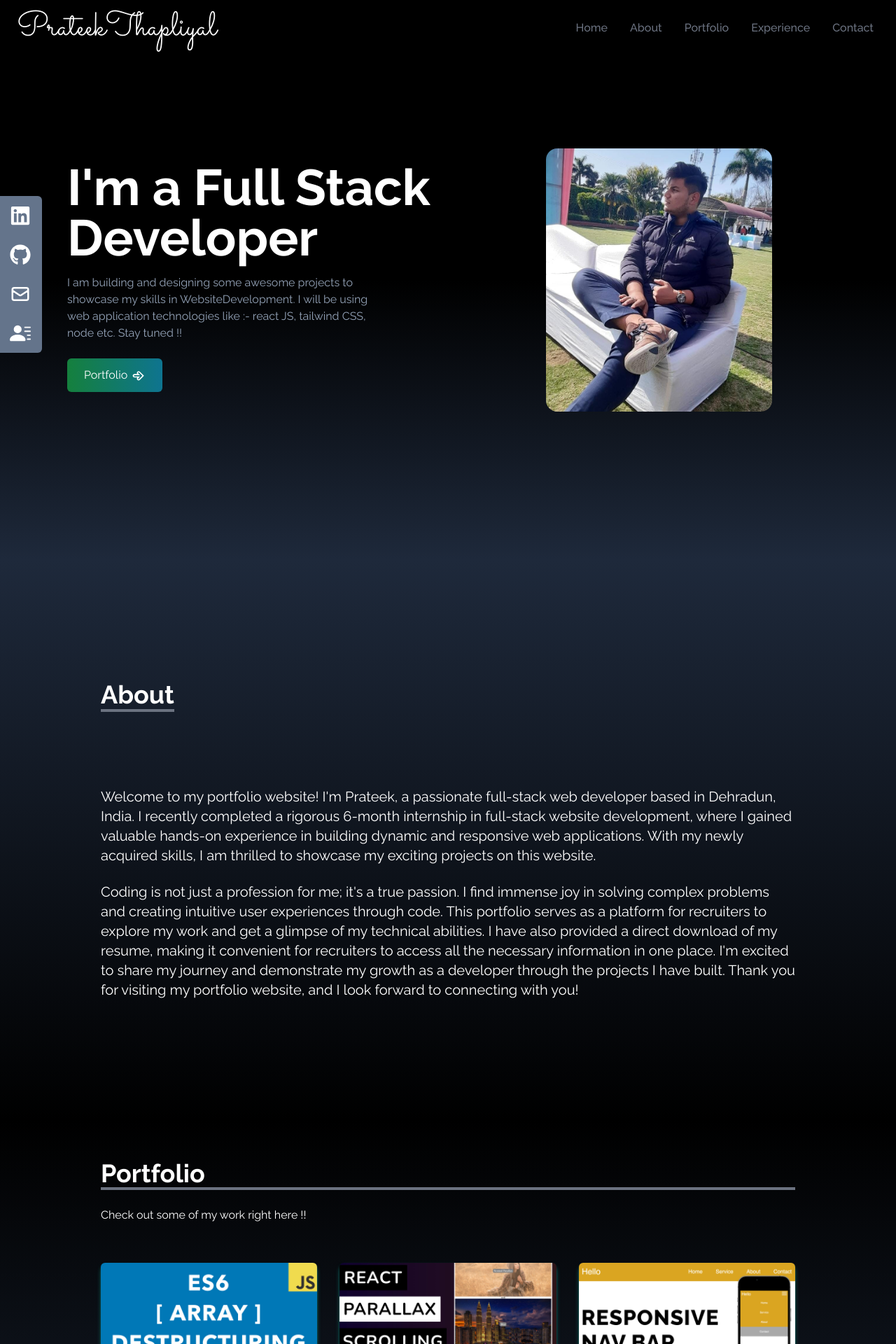
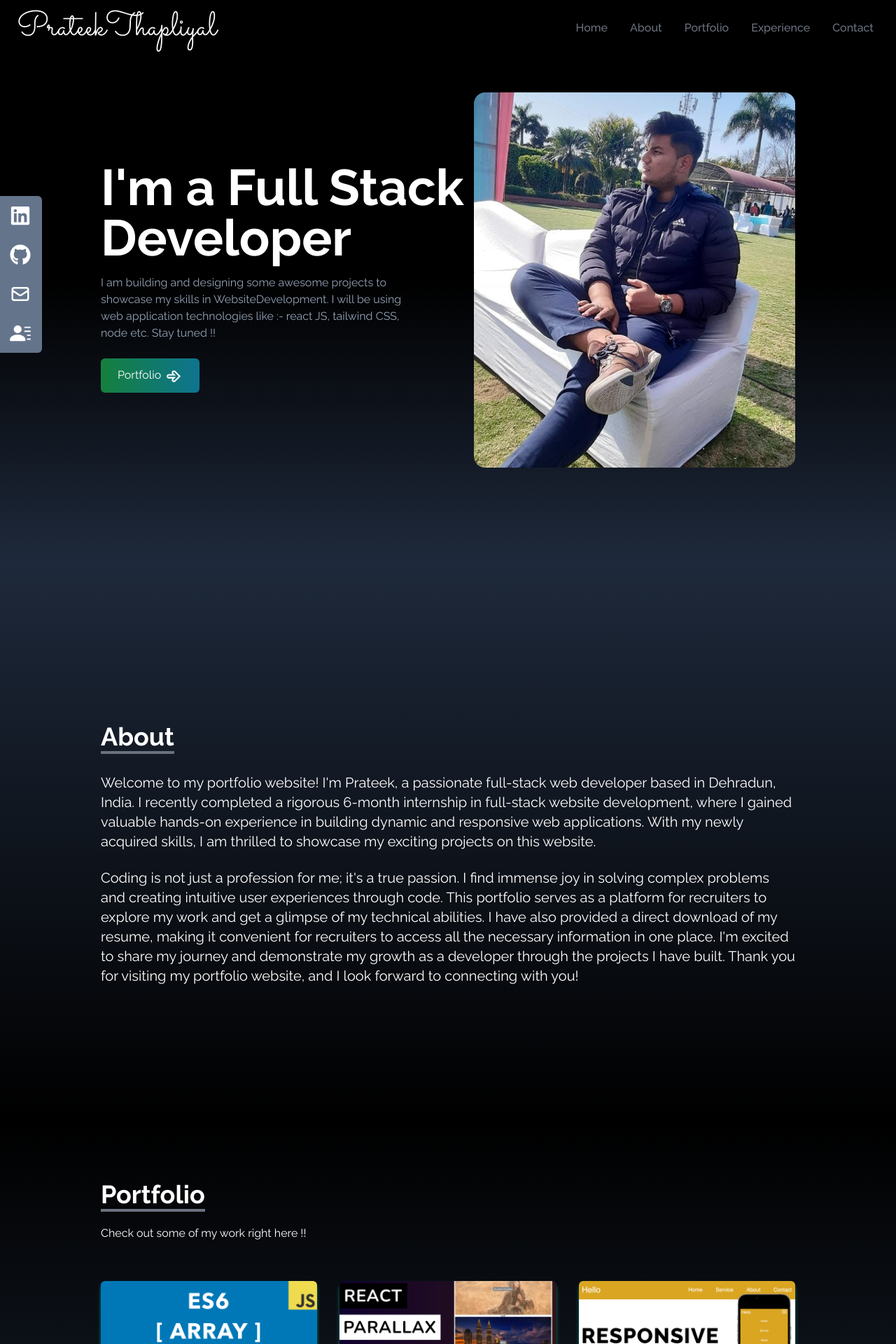
Before and after one commit to Prat05devs/react-one-portfolio, a React (Create React App) app: page / in a window 1280 px wide. Shown: the top 1920 px of the page at 70% size. Built offline with nearby package versions, Linux system fonts and the light colour scheme; the HTML template or start-up script is replaced by a standard one.

Commit message:
size changes

```diff
--- a/src/components/About.jsx
+++ b/src/components/About.jsx
@@ -2,15 +2,15 @@ import React from 'react'
 
 const About = () => {
   return (
-    <div name="about" className='w-full h-screen bg-gradient-to-b from-slate-800 to-black text-white'>
+    <div name="about" className='w-full h-screen p-0 bg-gradient-to-b from-slate-800 to-black text-white'>
 
-      <div className='max-w-screen-lg p-4 mx-auto flex flex-col justify-center w-full h-full'>
+      <div className='max-w-screen-lg pt-20 pl-4 pb-10 pr-4 mx-auto flex flex-col justify-center w-full h-full'>
 
         <div className='pb-8'>
             <p className='text-4xl font-bold inline border-b-4 border-gray-500'>About</p>
         </div>
 
-        <p className='text-xl mt-20'>
+        <p className='text-xl mt-15'>
         Welcome to my portfolio website! I'm Prateek, a passionate full-stack web developer based in Dehradun, India. I recently completed a rigorous 6-month internship in full-stack website development, where I gained valuable hands-on experience in building dynamic and responsive web applications. With my newly acquired skills, I am thrilled to showcase my exciting projects on this website.
         </p>
 
--- a/src/components/Contact.jsx
+++ b/src/components/Contact.jsx
@@ -2,8 +2,8 @@ import React from 'react'
 
 const Contact = () => {
   return (
-    <div name="contact" className='w-full h-screen bg-gradient-to-b from-black to-slate-800 p-4 text-white'>
-       <div className='flex flex-col p-4 justify-center max-w-screen-lg mx-auto h-full'>
+    <div name="contact" className='w-full h-screen bg-gradient-to-b from-black to-slate-800 p-4 mb-0 text-white'>
+       <div className='flex flex-col pt-16 pl-4 pb-4 pr-4 justify-center max-w-screen-lg mx-auto h-full'>
         <div className='pb-8'>
             <p className='text-4xl font-bold inline border-b-4 border-gray-500'>Contact</p>
             <p className='py-6'>Submit this form below to get in touch with me <br />
--- a/src/components/Experience.jsx
+++ b/src/components/Experience.jsx
@@ -65,7 +65,7 @@ const Experience = () => {
     <div name="experience"
         className='bg-gradient-to-b from-slate-800 to-black w-full h-screen '>
 
-        <div className='max-w-screen-lg mx-auto p-4  flex flex-col justify-center w-full h-full text-white '>
+        <div className='max-w-screen-lg mx-auto pt-16 pl-4 pb-4 pr-6 flex flex-col justify-center w-full h-full text-white '>
             <div>
                 <p className='text-4xl font-bold border-b-4 border-gray-500 p-2 inline'>Experience</p>
 
--- a/src/components/Home.jsx
+++ b/src/components/Home.jsx
@@ -6,14 +6,14 @@ import {Link} from 'react-scroll'
 const Home = () => {
   return (
     <div name="home" className='h-screen w-full bg-gradient-to-b
-             from-black via-black to-slate-800'>
+             from-black via-black to-slate-800 '>
 
-      <div className='mav-v-screen-lg mx-auto flex flex-col
+      <div className='max-w-screen-lg mx-auto p-12 flex flex-col
              items-center justify-center h-full px-4 md:flex-row'>
 
-        <div className='text-center lg:text-left lg:w-1/2 lg:ml-20 '>
+        <div className='flex flex-col justify-center h-full '>
 
-            <h2 className='text-4xl sm:text-7xl mt-48 sm:mt-0 font-bold text-white'>
+            <h2 className='text-4xl sm:text-7xl mt-12 sm:mt-0 font-bold text-white'>
                 I'm a Full Stack Developer</h2>
                 <p className='text-slate-400 py-4 max-w-md'>
                     I am building and designing some awesome projects to
@@ -27,13 +27,13 @@ const Home = () => {
                      rounded-md bg-gradient-to-r from-green-700 to-cyan-700 cursor-pointer'>
                         Portfolio
                         <span className='group-hover:rotate-90 duration-300'>
-                            <TiArrowRightOutline size={20} className='ml-1.5'/>
+                            <TiArrowRightOutline size={25} className='ml-1.5'/>
                         </span>
                     </Link>
                 </div>
         </div>
         <div>
-            <img src={HeroImage} alt="my profile" className='rounded-2xl mx-auto lg:w-1/2 md:w-full ' />
+            <img src={HeroImage} alt="my profile" className='rounded-2xl mx-auto w-2/3 md:w-full' />
         </div>
       </div>
     </div>
--- a/src/components/Portfolio.jsx
+++ b/src/components/Portfolio.jsx
@@ -39,9 +39,9 @@ const Portfolio = () => {
     <div name="portfolio"
         className='bg-gradient-to-b from-black to-slate-800 w-full text-white md:h-screen'>
 
-        <div className='max-w-screen-lg p-4 mx-auto flex flex-col justify-center w-full h-full'>
+        <div className='max-w-screen-lg pt-24 pl-4 pb-10 pr-4 mx-auto flex flex-col justify-center w-full h-full'>
             <div className='pb-8'>
-                <p className='text-4xl font-bold border-b-4 border-gray-500'>Portfolio</p>
+                <p className='text-4xl font-bold border-b-4 inline border-gray-500'>Portfolio</p>
 
                 <p className='py-6'>Check out some of my work right here !!</p>
             </div>
```
